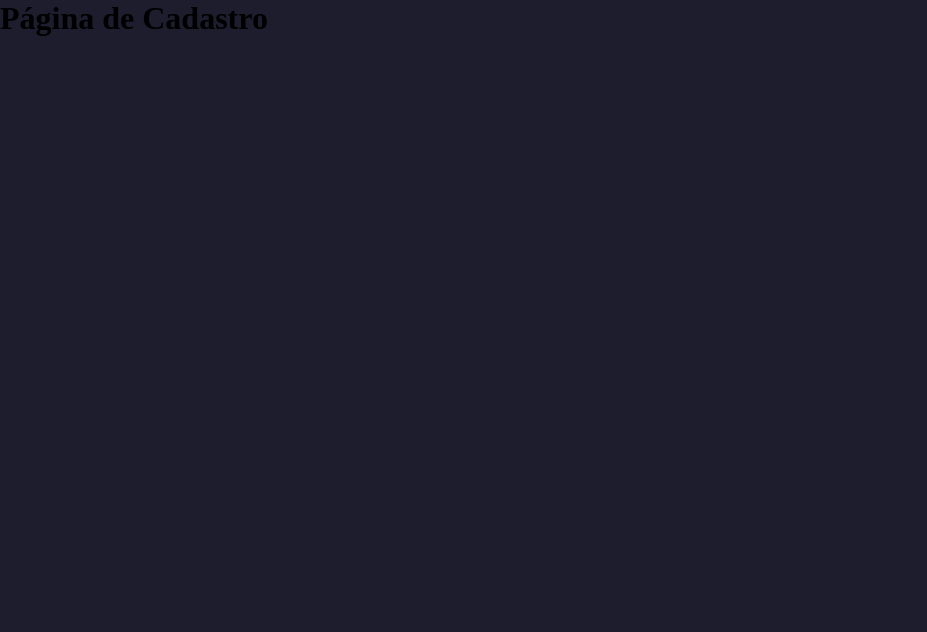
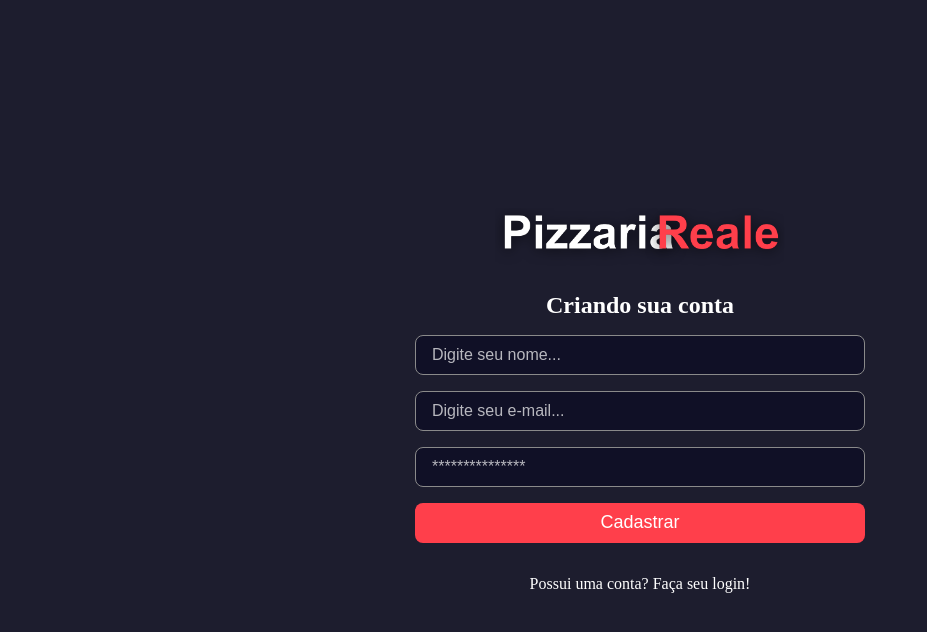
Before and after one commit to DevRogerFer/pizzaria-frontend, a Next.js app: page /signup in a window 1280 px wide. Shown: the top 632 px of the page, without its empty margins (0-927 px from the left). Built offline with nearby package versions, Linux system fonts and the light colour scheme.

Commit message:
Criada a página signup

```diff
--- a/src/app/page.module.scss
+++ b/src/app/page.module.scss
@@ -14,6 +14,10 @@
   justify-content: center;
   gap: 16px;
   width: 500px;
+
+  h1 {
+    color: var(--white);
+  }
 
   // acessando e estilizando a tag form
   form {
--- a/src/app/signup/page.tsx
+++ b/src/app/signup/page.tsx
@@ -1,9 +1,54 @@
+import Image from "next/image";
+import Link from "next/link";
+import styles from '../page.module.scss'
+import logoImg from '/public/logo.svg'
+
 export default function Signup() {
     return (
         <>
-            <main>
-                <h1>Página de Cadastro</h1>
-            </main>
+            <div className={styles.containerCenter}>
+                <Image
+                    src={logoImg}
+                    alt="Logo da Pizzaria"
+                />
+
+                <section className={styles.login}>
+                    <h1>Criando sua conta</h1>
+                    <form>
+                        <input
+                            type="text"
+                            required
+                            name="name"
+                            placeholder="Digite seu nome..."
+                            className={styles.input}
+                        />
+
+                        <input
+                            type="email"
+                            required
+                            name="email"
+                            placeholder="Digite seu e-mail..."
+                            className={styles.input}
+                        />
+
+                        <input
+                            type="password"
+                            required
+                            name="password"
+                            placeholder="***************"
+                            className={styles.input}
+                        />
+
+                        <button type="submit" className={styles.button}>
+                            Cadastrar
+                        </button>
+                    </form>
+
+                    <Link href="/" className={styles.text}>
+                        Possui uma conta? Faça seu login!
+                    </Link>
+                </section>
+            </div>
         </>
     )
 }
```
Also changed, not shown: src/app/dashboard/page.tsx (added, +7 -0 lines).
